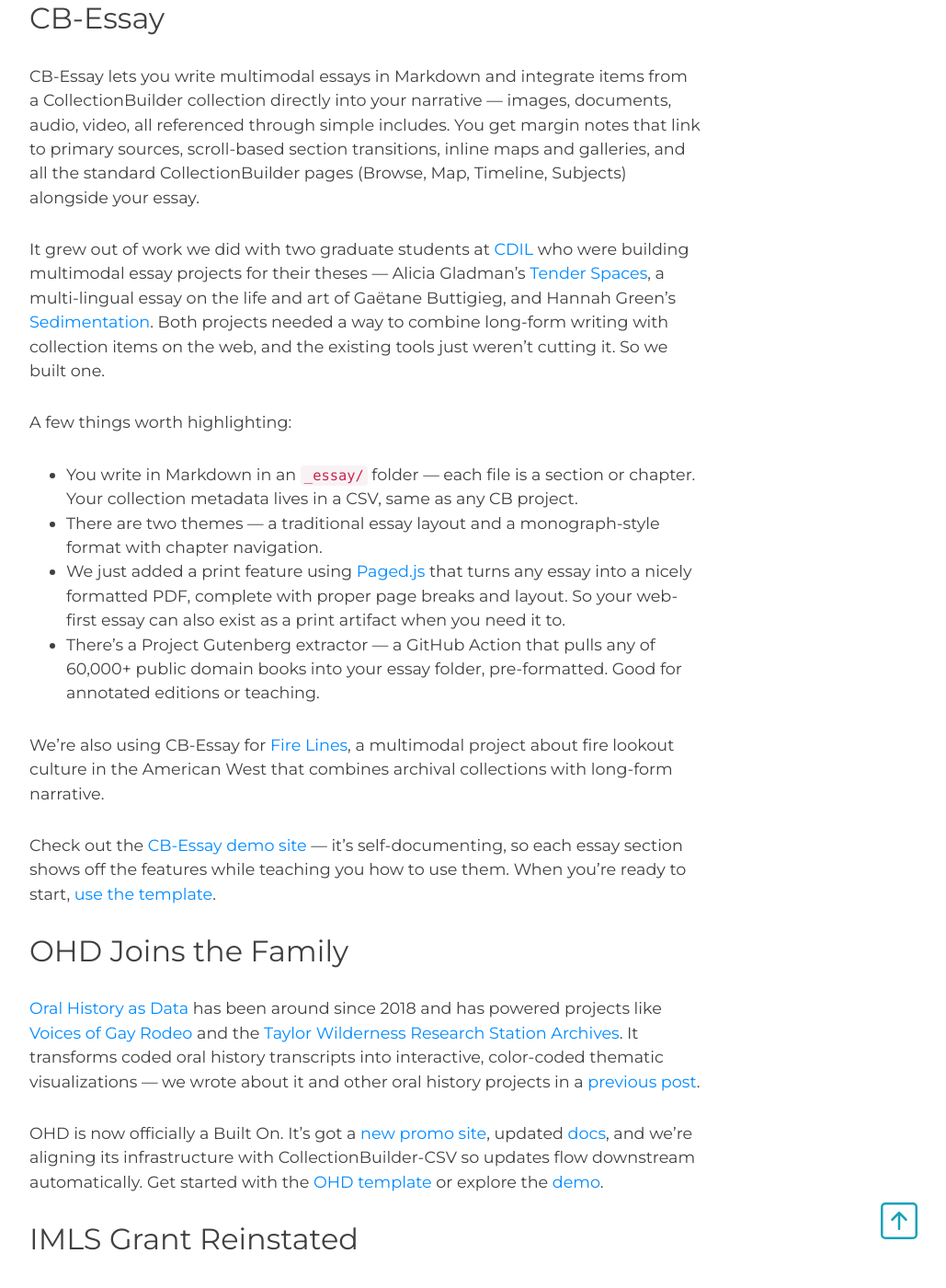
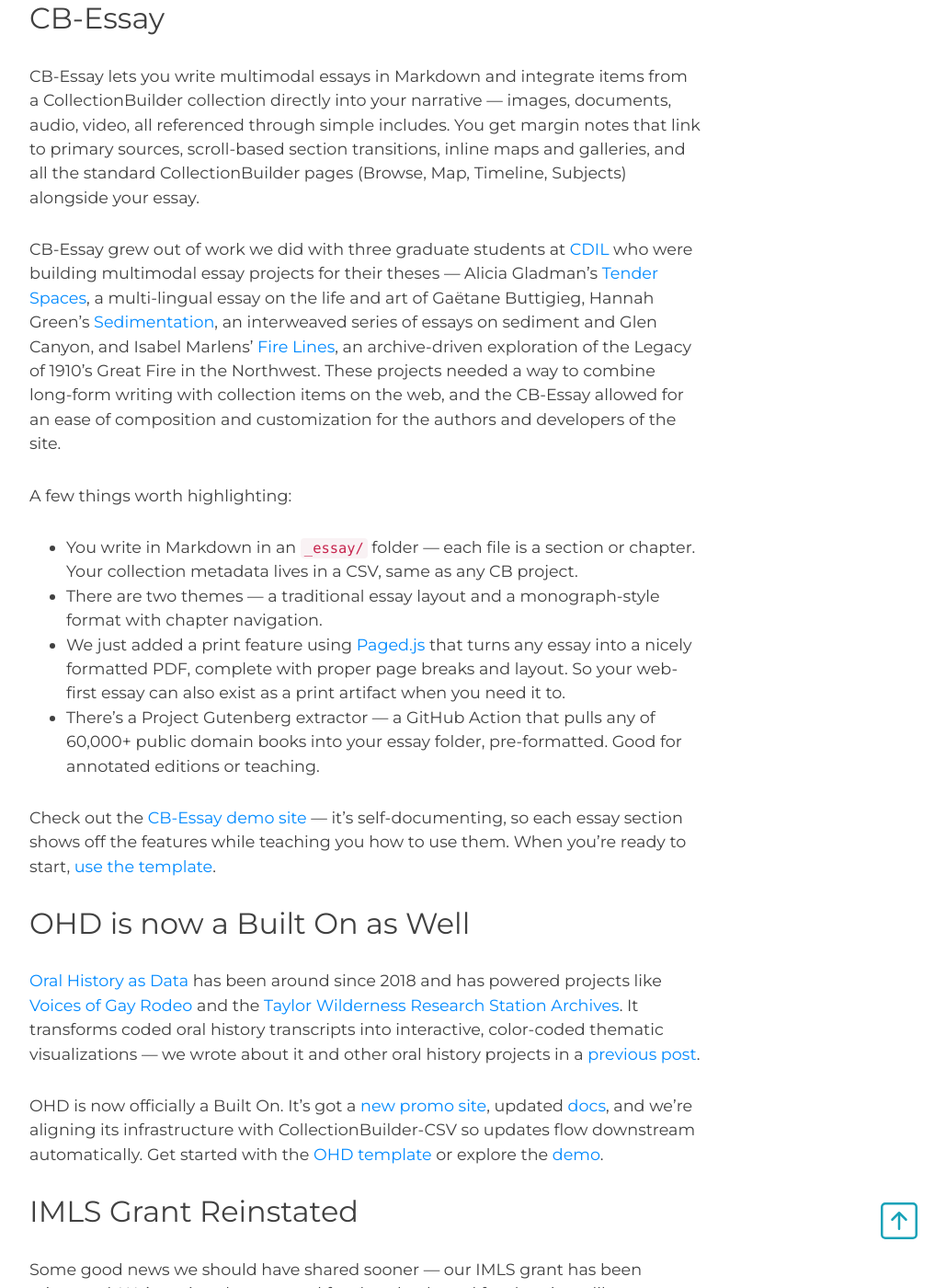
Before and after one commit to CollectionBuilder/collectionbuilder.github.io, a Jekyll site: the page built from _posts/2026-05-07-introducing-cb-essay.md, in a window 1280 px wide and 1400 px high, scrolled down 860 px. Shown: the whole window at 92% size, without its empty margins (243-1272 px from the left). Built offline with Jekyll 4.4.1, drawn with Linux system fonts in a browser that asks for light colours; comment, search, counter and statistics services are not loaded.

Commit message:
Update 2026-05-07-introducing-cb-essay.md

```diff
--- a/_posts/2026-05-07-introducing-cb-essay.md
+++ b/_posts/2026-05-07-introducing-cb-essay.md
@@ -21,7 +21,7 @@
 
 CB-Essay lets you write multimodal essays in Markdown and integrate items from a CollectionBuilder collection directly into your narrative — images, documents, audio, video, all referenced through simple includes. You get margin notes that link to primary sources, scroll-based section transitions, inline maps and galleries, and all the standard CollectionBuilder pages (Browse, Map, Timeline, Subjects) alongside your essay.
 
-It grew out of work we did with two graduate students at [CDIL](https://cdil.lib.uidaho.edu/) who were building multimodal essay projects for their theses — Alicia Gladman's [Tender Spaces](https://cdil.lib.uidaho.edu/tender-spaces/), a multi-lingual essay on the life and art of Gaëtane Buttigieg, and Hannah Green's [Sedimentation](https://cdil.lib.uidaho.edu/sedimentation/). Both projects needed a way to combine long-form writing with collection items on the web, and the existing tools just weren't cutting it. So we built one.
+CB-Essay grew out of work we did with three graduate students at [CDIL](https://cdil.lib.uidaho.edu/) who were building multimodal essay projects for their theses — Alicia Gladman's [Tender Spaces](https://cdil.lib.uidaho.edu/tender-spaces/), a multi-lingual essay on the life and art of Gaëtane Buttigieg, Hannah Green's [Sedimentation](https://cdil.lib.uidaho.edu/sedimentation/), an interweaved series of essays on sediment and Glen Canyon, and Isabel Marlens' [Fire Lines](https://cdil.lib.uidaho.edu/fire-lines/), an archive-driven exploration of the Legacy of 1910's Great Fire in the Northwest. These projects needed a way to combine long-form writing with collection items on the web, and the CB-Essay allowed for an ease of composition and customization for the authors and developers of the site.
 
 A few things worth highlighting:
 
@@ -30,11 +30,9 @@
 - We just added a print feature using [Paged.js](https://pagedjs.org/) that turns any essay into a nicely formatted PDF, complete with proper page breaks and layout. So your web-first essay can also exist as a print artifact when you need it to.
 - There's a Project Gutenberg extractor — a GitHub Action that pulls any of 60,000+ public domain books into your essay folder, pre-formatted. Good for annotated editions or teaching.
 
-We're also using CB-Essay for [Fire Lines](https://cdil.lib.uidaho.edu/fire-lines/), a multimodal project about fire lookout culture in the American West that combines archival collections with long-form narrative.
-
 Check out the [CB-Essay demo site](https://collectionbuilder.github.io/cb-essay/) — it's self-documenting, so each essay section shows off the features while teaching you how to use them. When you're ready to start, [use the template](https://github.com/CollectionBuilder/cb-essay).
 
-## OHD Joins the Family
+## OHD is now a Built On as Well
 
 [Oral History as Data](https://oralhistoryasdata.github.io/) has been around since 2018 and has powered projects like [Voices of Gay Rodeo](https://www.voicesofgayrodeo.com/) and the [Taylor Wilderness Research Station Archives](https://ctrl-shift.org/). It transforms coded oral history transcripts into interactive, color-coded thematic visualizations — we wrote about it and other oral history projects in a [previous post](https://collectionbuilder.github.io/2024-01-29-oral-history-projects/).
 
```
